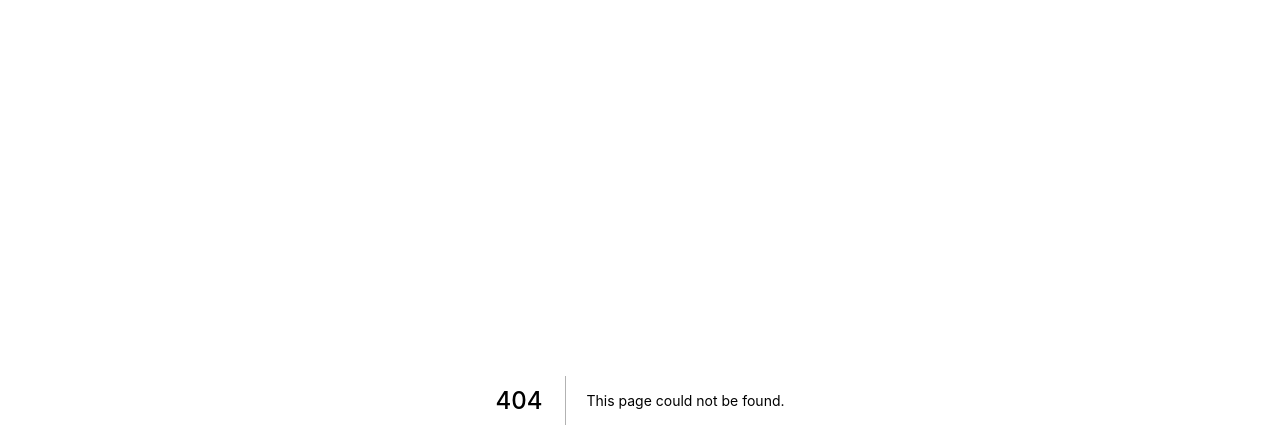
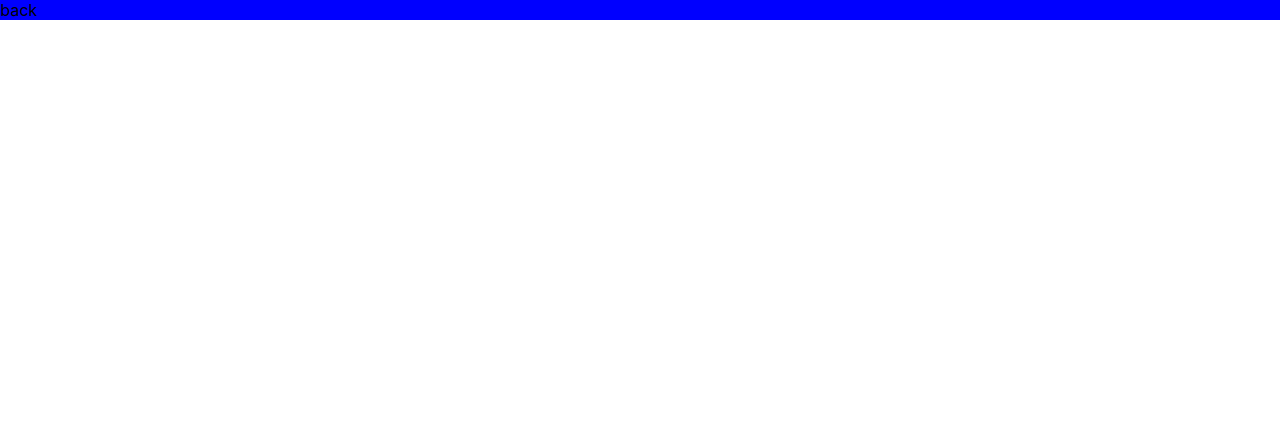
Before and after one commit to SilviaBarcellini/bakend, a Next.js app: page /splash in a window 1280 px wide. Before the commit this address had no page. Shown: the top 448 px of the page. Built offline with nearby package versions, Linux system fonts and the light colour scheme.

Commit message:
✨ add splash page component

```diff
--- /dev/null
+++ b/pages/splash.tsx
@@ -0,0 +1,10 @@
+import Logo from "../components/logo/logo";
+import styles from "../styles/Splash.module.css";
+
+export default function SplashPage() {
+  return (
+    <div className={styles.main}>
+      <a href="http://localhost:3000">back</a>
+    </div>
+  );
+}
--- /dev/null
+++ b/styles/Splash.module.css
@@ -0,0 +1,3 @@
+.main {
+  background-color: blue;
+}
```
